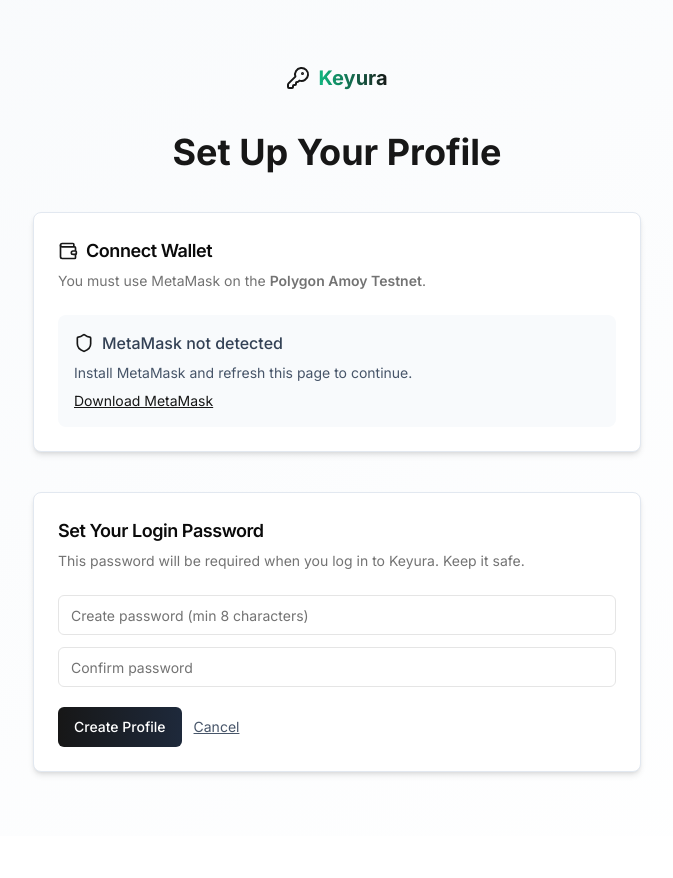
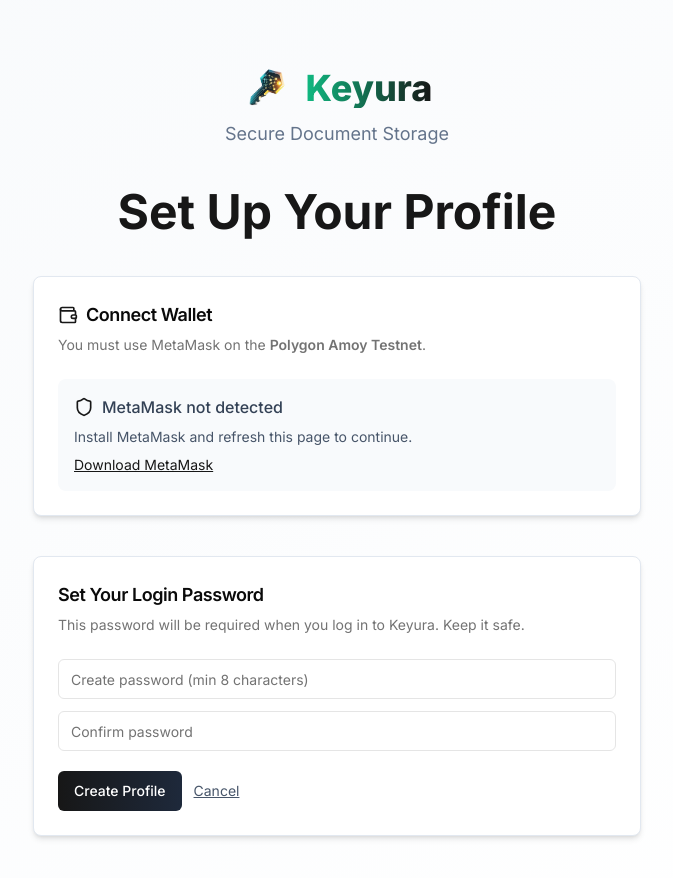
Before and after one commit to srivathsav004/keyura, a Next.js app: page /user-setup in a window 1280 px wide. Shown: the top 878 px of the page, without its empty margins (303-976 px from the left). Before the commit the page ends 836 px from the top, so only its background shows below. Built offline with nearby package versions, Linux system fonts and the light colour scheme; no server answers.

Commit message:
user setup logo update

```diff
--- a/app/user-setup/page.tsx
+++ b/app/user-setup/page.tsx
@@ -7,7 +7,8 @@ import { motion } from 'framer-motion';
 import { Button } from '@/components/ui/button';
 import { Input } from '@/components/ui/input';
 import { Card, CardHeader, CardContent, CardTitle, CardDescription } from '@/components/ui/card';
-import { Wallet, Copy, Shield, KeyRound } from 'lucide-react';
+import { Wallet, Copy, Shield } from 'lucide-react';
+import Image from 'next/image';
 import { createUser } from '@/services/auth';
 
 type InjectedProvider = any;
@@ -110,11 +111,28 @@ export default function UserSetupPage() {
     <main className="min-h-screen py-16 bg-gradient-to-br from-slate-50 to-white">
       <div className="max-w-2xl mx-auto px-4 sm:px-6 lg:px-8 space-y-10">
         {/* Brand */}
-        <motion.div initial={{ opacity: 0, y: -8 }} animate={{ opacity: 1, y: 0 }} transition={{ duration: 0.4 }} className="flex items-center justify-center gap-2">
-          <KeyRound className="h-6 w-6 text-primary" />
-          <div className="text-xl font-bold">
-            <span className="bg-gradient-to-r from-emerald-500 to-primary bg-clip-text text-transparent">Keyura</span>
+        <motion.div
+          initial={{ opacity: 0, y: -8 }}
+          animate={{ opacity: 1, y: 0 }}
+          transition={{ duration: 0.4 }}
+          className="flex flex-col items-center justify-center gap-2 mb-2"
+        >
+          <div className="flex items-center gap-4">
+            <div className="flex-shrink-0">
+              <Image
+                src="/keyura-logo.png"
+                alt="Keyura Logo"
+                width={48}
+                height={48}
+                className="h-12 w-12 object-contain"
+                priority
+              />
+            </div>
+            <h1 className="text-4xl font-extrabold bg-gradient-to-r from-emerald-500 to-primary bg-clip-text text-transparent">
+              Keyura
+            </h1>
           </div>
+          <p className="text-slate-500 text-lg">Secure Document Storage</p>
         </motion.div>
         <motion.div
           initial={{ opacity: 0, y: -10 }}
@@ -122,7 +140,7 @@ export default function UserSetupPage() {
           transition={{ duration: 0.4 }}
           className="text-center"
         >
-          <h1 className="text-3xl sm:text-4xl font-bold text-primary mb-3">Set Up Your Profile</h1>
+          <h1 className="text-4xl sm:text-5xl font-bold text-primary mb-4">Set Up Your Profile</h1>
           {/* <p className="text-slate-600 max-w-xl mx-auto">
             On this page, you will:
             <br />
```
